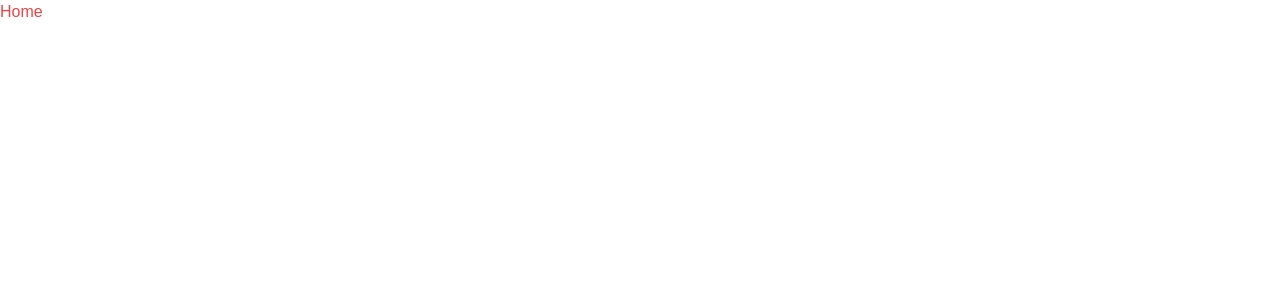
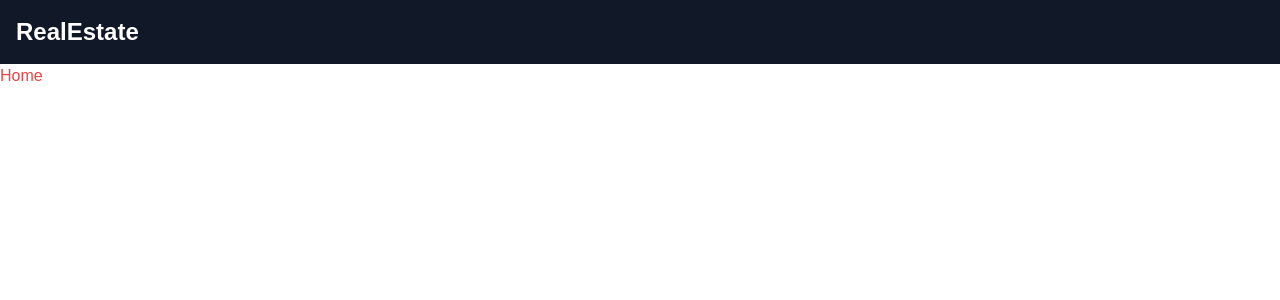
Before and after one commit to zarkonow/real-next-estate, a Next.js app: page / in a window 1280 px wide. Shown: the top 300 px of the page. Built offline with nearby package versions, Linux system fonts and the light colour scheme.

Commit message:
add Header component and integrate it into the RootLayout

```diff
--- /dev/null
+++ b/src/app/components/Header.jsx
@@ -0,0 +1,18 @@
+import Link from 'next/link'
+import React from 'react'
+
+
+export default function Header() {
+  return (
+    <header className='bg-gray-900 text-white p-4'>
+        <div className='container mx-auto flex justify-between items-center'>
+        <Link href='/'>
+        <h1 className='text-2xl font-bold cursor-pointer'>
+            <span className=''>Real</span>
+            <span className=''>Estate</span>
+        </h1>
+        </Link>
+        </div>
+        </header>
+  )
+}
--- a/src/app/layout.js
+++ b/src/app/layout.js
@@ -1,5 +1,6 @@
 import { Geist, Geist_Mono } from "next/font/google";
 import "./globals.css";
+import Header from "./components/Header";
 
 const geistSans = Geist({
   variable: "--font-geist-sans",
@@ -22,6 +23,7 @@ export default function RootLayout({ children }) {
       <body
         className={`${geistSans.variable} ${geistMono.variable} antialiased`}
       >
+        <Header/>
         {children}
       </body>
     </html>
```
